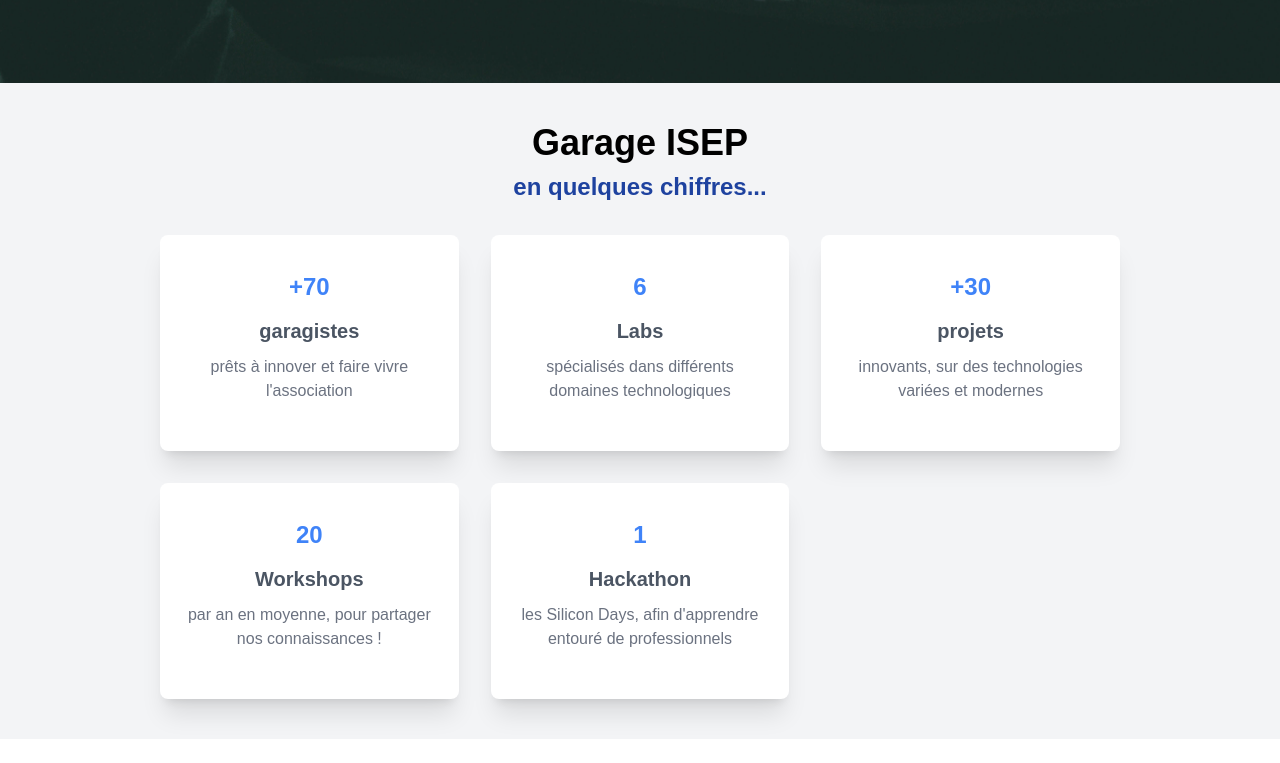
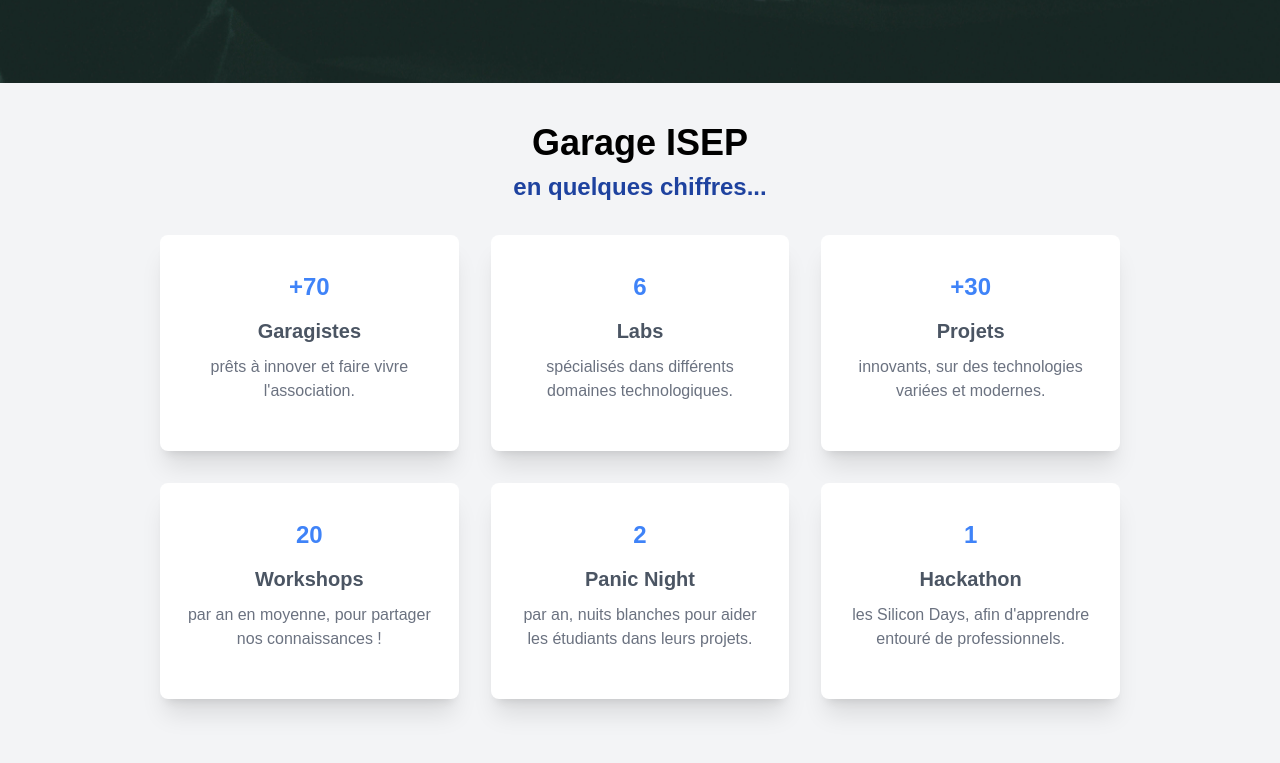
Before and after one commit to Garage-ISEP/website-front, a Next.js app: page / in a window 1280 px wide. Shown: the part 717-1480 px from the top of the page. Built offline with nearby package versions, Linux system fonts and the light colour scheme; what @material-tailwind/react would draw is missing.

Commit message:
add a number

```diff
--- a/src/components/NumberSection/NumberCard.tsx
+++ b/src/components/NumberSection/NumberCard.tsx
@@ -4,6 +4,7 @@
   value: string;
   name: string;
   desciption?: string;
+  className?: string;
 }
 
 export const NumberCard: FC<Props> = ({ value, name, desciption }) => {
--- a/src/components/NumberSection/NumberSection.tsx
+++ b/src/components/NumberSection/NumberSection.tsx
@@ -4,7 +4,7 @@
 
 export const GarageNumberSection: FC = ({}) => {
   return (
-    <section className="pb-10 bg-gray-100">
+    <section className="pb-10 ">
       <div className="grid place-items-center">
         <h1 className="mt-10 text-4xl font-bold">Garage ISEP</h1>
         <h2 className="font-bold text-2xl mt-2 text-blue-800 mb-8">
@@ -12,7 +12,7 @@
         </h2>
 
         <div className="w-11/12 sm:w-9/12 2xl:w-8/12">
-          <div className="grid gap-4 grid-cols-2 lg:grid-cols-3 lg:gap-8 grid-cols-2">
+          <div className="grid gap-4 grid-cols-2 lg:grid-cols-3 lg:gap-8 last:col-start-2 col-start-1">
             {numbersGarage.map((number: NumberGarageModel) => (
               <NumberCard
                 value={number.value}
--- a/src/data/numbers-garage.ts
+++ b/src/data/numbers-garage.ts
@@ -9,20 +9,20 @@
   {
     id: 0,
     value: '+70',
-    name: 'garagistes',
-    description: "prêts à innover et faire vivre l'association",
+    name: 'Garagistes',
+    description: "prêts à innover et faire vivre l'association.",
   },
   {
     id: 1,
     value: '6',
     name: 'Labs',
-    description: 'spécialisés dans différents domaines technologiques',
+    description: 'spécialisés dans différents domaines technologiques.',
   },
   {
     id: 2,
     value: '+30',
-    name: 'projets',
-    description: 'innovants, sur des technologies variées et modernes',
+    name: 'Projets',
+    description: 'innovants, sur des technologies variées et modernes.',
   },
   {
     id: 3,
@@ -32,8 +32,16 @@
   },
   {
     id: 4,
+    value: '2',
+    name: 'Panic Night',
+    description:
+      'par an, nuits blanches pour aider les étudiants dans leurs projets.',
+  },
+  {
+    id: 5,
     value: '1',
     name: 'Hackathon',
-    description: "les Silicon Days, afin d'apprendre entouré de professionnels",
+    description:
+      "les Silicon Days, afin d'apprendre entouré de professionnels.",
   },
 ];
--- a/src/pages/index.tsx
+++ b/src/pages/index.tsx
@@ -10,9 +10,11 @@
         <title>Garage ISEP</title>
         <meta name="viewport" content="width=device-width, initial-scale=1" />
       </Head>
-      <GarageSection />
-      <GarageNumberSection />
-      <ContactSection />
+      <div className="bg-gray-100">
+        <GarageSection />
+        <GarageNumberSection />
+        <ContactSection />
+      </div>
     </>
   );
 }
```
